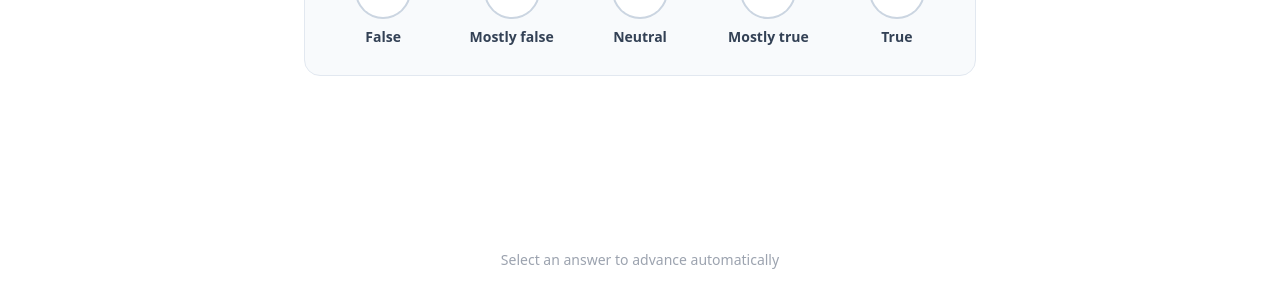
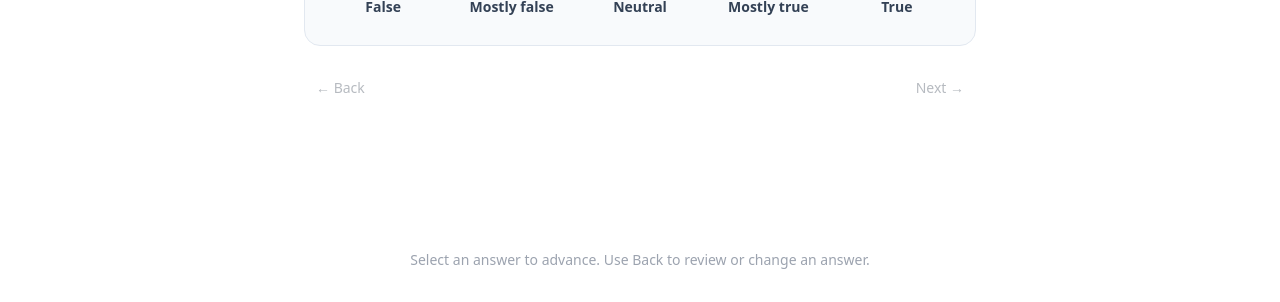
Before and after one commit to drdavidlemmon/radiant-life-balance, a Next.js app: page /body/deep-dive in a window 1280 px wide. Shown: the part 498-800 px from the top of the page. Built offline with nearby package versions, Linux system fonts and the light colour scheme; no server answers.

Commit message:
Add clear Back and Next question navigation to main quiz and six deep dives

```diff
--- a/app/[area]/deep-dive/page.tsx
+++ b/app/[area]/deep-dive/page.tsx
@@ -1,6 +1,6 @@
 'use client'
 
-import { useState, useEffect } from 'react'
+import { useState, useEffect, useRef } from 'react'
 import { useParams, useRouter } from 'next/navigation'
 import { motion, AnimatePresence } from 'framer-motion'
 import Image from 'next/image'
@@ -33,6 +33,13 @@ export default function DeepDivePage() {
   const [current, setCurrent] = useState(0)
   const [answers, setAnswers] = useState<Record<string, number>>({})
   const [chosen, setChosen] = useState<number | null>(null)
+  const advancingRef = useRef(false)
+  const advanceTimerRef = useRef<ReturnType<typeof setTimeout> | null>(null)
+
+  useEffect(() => () => {
+    if (advanceTimerRef.current) clearTimeout(advanceTimerRef.current)
+  }, [])
+
   const [direction, setDirection] = useState<'forward' | 'back'>('forward')
 
   const areaRecord = areasData[areaKey]
@@ -51,17 +58,28 @@ export default function DeepDivePage() {
     (s) => s.id === q.subcategory
   )?.name ?? q.subcategory
 
+  function handleBack() {
+    if (current === 0) return
+    if (advanceTimerRef.current) clearTimeout(advanceTimerRef.current)
+    advancingRef.current = false
+    setChosen(null)
+    setDirection('back')
+    setCurrent(c => c - 1)
+  }
+
   function handleSelect(val: number) {
-    if (chosen !== null) return
+    if (advancingRef.current) return
+    advancingRef.current = true
     setChosen(val)
-    setTimeout(() => {
-      const updated = { ...answers, [q.id]: val }
-      setAnswers(updated)
+    const updated = { ...answers, [q.id]: val }
+    setAnswers(updated)
+    advanceTimerRef.current = setTimeout(() => {
 
       if (current + 1 < total) {
         setDirection('forward')
         setCurrent(c => c + 1)
         setChosen(null)
+        advancingRef.current = false
       } else {
         // compute subcategory scores
         const subScores: Record<string, { total: number; count: number }> = {}
@@ -95,10 +113,14 @@ export default function DeepDivePage() {
       <div className="border-b border-gray-100 bg-white sticky top-0 z-10">
         <div className="max-w-2xl mx-auto px-4 py-4 flex items-center justify-between">
           <button
-            onClick={() => router.back()}
+            type="button"
+            onClick={() => {
+              if (advanceTimerRef.current) clearTimeout(advanceTimerRef.current)
+              router.back()
+            }}
             className="text-sm text-gray-500 hover:text-gray-800 transition-colors"
           >
-            ← Back
+            ← Exit quiz
           </button>
           <div className="flex items-center gap-2">
             <Image src={meta.icon} alt="" width={32} height={32} className="h-8 w-8 rounded-full object-contain" />
@@ -150,7 +172,7 @@ export default function DeepDivePage() {
 
               <div role="group" aria-labelledby="deep-dive-question" className="grid grid-cols-5 gap-1.5 sm:gap-3 rounded-2xl border border-slate-200 bg-slate-50 p-2 sm:p-5">
                 {OPTS.map(opt => {
-                  const isSelected = chosen === opt.value
+                  const isSelected = (chosen ?? answers[q.id]) === opt.value
                   return (
                     <motion.button key={opt.value} type="button" onClick={() => handleSelect(opt.value)}
                       disabled={chosen !== null} aria-label={`${opt.value}: ${opt.label}`} aria-pressed={isSelected}
@@ -172,12 +194,23 @@ export default function DeepDivePage() {
               </div>
             </motion.div>
           </AnimatePresence>
+          <div className="mt-6 flex items-center justify-between gap-4">
+            <button type="button" onClick={handleBack} disabled={current === 0}
+              className="rounded-lg px-3 py-2 text-sm font-medium text-gray-600 hover:bg-gray-100 disabled:opacity-40 disabled:cursor-default">
+              ← Back
+            </button>
+            <button type="button" onClick={() => { if (answers[q.id] !== undefined) handleSelect(answers[q.id]) }}
+              disabled={answers[q.id] === undefined || chosen !== null}
+              className="rounded-lg px-3 py-2 text-sm font-medium text-gray-600 hover:bg-gray-100 disabled:opacity-40 disabled:cursor-default">
+              {current === total - 1 ? 'See results' : 'Next →'}
+            </button>
+          </div>
         </div>
       </div>
 
       {/* Footer hint */}
       <div className="text-center pb-8 text-sm text-gray-400">
-        Select an answer to advance automatically
+        Select an answer to advance. Use Back to review or change an answer.
       </div>
     </div>
   )
--- a/app/quiz/page.tsx
+++ b/app/quiz/page.tsx
@@ -62,6 +62,18 @@ export default function QuizPage() {
   const [current, setCurrent] = useState(0)
   const [completing, setCompleting] = useState(false)
   const advancingRef = useRef(false)
+  const advanceTimerRef = useRef<ReturnType<typeof setTimeout> | null>(null)
+
+  useEffect(() => () => {
+    if (advanceTimerRef.current) clearTimeout(advanceTimerRef.current)
+  }, [])
+
+  function handleBack() {
+    if (current === 0 || completing) return
+    if (advanceTimerRef.current) clearTimeout(advanceTimerRef.current)
+    advancingRef.current = false
+    setCurrent(c => c - 1)
+  }
 
   useEffect(() => {
     try {
@@ -101,7 +113,7 @@ export default function QuizPage() {
       ? current + 1
       : quizQuestions.findIndex(question => newAnswers[question.id] === undefined)
     if (nextQuestion >= 0) {
-      setTimeout(() => {
+      advanceTimerRef.current = setTimeout(() => {
         setCurrent(nextQuestion)
         advancingRef.current = false
       }, 280)
@@ -111,7 +123,7 @@ export default function QuizPage() {
     const results = calculateResults(newAnswers)
     localStorage.setItem('lifebalance_results', JSON.stringify(results))
     trackEvent('quiz_complete')
-    setTimeout(() => router.push('/results'), 1800)
+    advanceTimerRef.current = setTimeout(() => router.push('/results'), 1800)
   }, [answers, completing, current, q, total, router])
 
   if (completing) {
@@ -139,9 +151,9 @@ export default function QuizPage() {
       <div className="fixed top-0 inset-x-0 z-40 bg-white/95 backdrop-blur-md border-b border-slate-200">
         <div className="max-w-2xl mx-auto px-4 py-3 flex items-center gap-4">
           {current > 0 && (
-            <button onClick={() => setCurrent((c) => c - 1)}
-              className="p-1.5 rounded-lg text-slate-400 hover:text-slate-700 hover:bg-slate-100 transition-colors flex-shrink-0">
-              <ChevronLeft className="w-5 h-5" />
+            <button type="button" onClick={handleBack} aria-label="Back to previous question"
+              className="flex items-center gap-1 p-1.5 rounded-lg text-sm font-medium text-slate-600 hover:text-slate-900 hover:bg-slate-100 transition-colors flex-shrink-0">
+              <ChevronLeft className="w-5 h-5" /> Back
             </button>
           )}
           <div className="flex-1">
@@ -211,7 +223,18 @@ export default function QuizPage() {
             </div>
           </motion.div>
         </AnimatePresence>
-        <p className="text-center text-slate-400 text-xs mt-8">Question {current + 1} of {total}</p>
+        <div className="mt-6 flex items-center justify-between gap-4">
+          <button type="button" onClick={handleBack} disabled={current === 0}
+            className="flex items-center gap-1 rounded-lg px-3 py-2 text-sm font-medium text-slate-600 hover:bg-slate-100 disabled:opacity-40 disabled:cursor-default">
+            <ChevronLeft className="h-4 w-4" /> Back
+          </button>
+          <button type="button" onClick={() => { if (answered !== undefined) handleAnswer(answered) }}
+            disabled={answered === undefined || advancingRef.current}
+            className="rounded-lg px-3 py-2 text-sm font-medium text-slate-600 hover:bg-slate-100 disabled:opacity-40 disabled:cursor-default">
+            {current === total - 1 ? 'See results' : 'Next →'}
+          </button>
+        </div>
+        <p className="text-center text-slate-400 text-xs mt-4">Question {current + 1} of {total}</p>
       </div>
     </div>
   )
```
